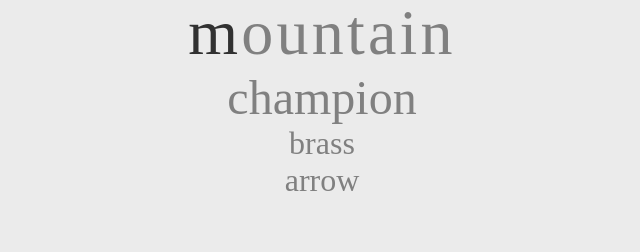
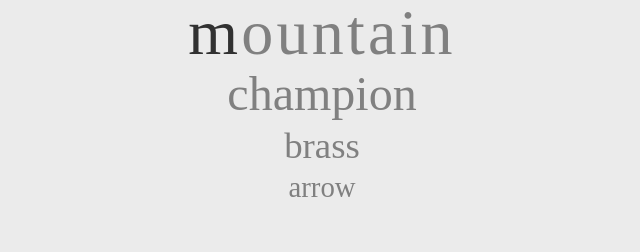
Before and after one commit to tomsarry/typer, a SvelteKit app: page / in a window 1280 px wide. Shown: the part 220-472 px from the top of the page, without its empty margins (318-958 px from the left). Built offline with nearby package versions, Linux system fonts and the light colour scheme.

Commit message:
refactor: change font size next words, add selection outline to restart button

```diff
--- a/src/routes/+page.svelte
+++ b/src/routes/+page.svelte
@@ -25,7 +25,7 @@
 	let rot = 360;
 
 	function handle_rotate() {
-		let restartButton = document.getElementById("reset-btn");
+		let restartButton = document.getElementById('reset-btn');
 		restartButton.style = 'transform: rotate(' + rot + 'deg)';
 		rot += 360;
 	}
@@ -99,7 +99,9 @@
 
 <div class="typer">
 	{#if won}
-		<p class="finish" in:fly={{ duration: 150 }}>Typed {data.words.length} words in {(time/1000).toFixed(2)}s</p>
+		<p class="finish" in:fly={{ duration: 150 }}>
+			Typed {data.words.length} words in {(time / 1000).toFixed(2)}s
+		</p>
 	{:else}
 		<div class="counter">
 			{wordIndex + 1} / {data.words.length}
@@ -125,7 +127,13 @@
 	{/if}
 
 	<form method="POST" action="?/reset" use:enhance>
-		<button on:click={handle_rotate} id="reset-btn" class="reset" data-key="reset" formaction="?/reset">
+		<button
+			on:click={handle_rotate}
+			id="reset-btn"
+			class="reset"
+			data-key="reset"
+			formaction="?/reset"
+		>
 			<img src={restart} alt="restart button" />
 		</button>
 	</form>
@@ -150,12 +158,12 @@
 		background: none;
 		color: inherit;
 		border: none;
+		border-radius: 50%;
 		padding: 0;
 		font: inherit;
 		cursor: pointer;
-		outline: inherit;
-		transition: opacity .2s ease;
-		transition: transform .4s ease-out;
+		transition: opacity 0.2s ease;
+		transition: transform 0.4s ease-out;
 	}
 
 	.reset:hover {
@@ -202,13 +210,18 @@
 
 	.next-word-0 {
 		font-size: 3em;
+		line-height: 1em;
+		margin-bottom: 10px;
 	}
 
 	.next-word-1 {
-		font-size: 2em;
+		font-size: 2.3em;
+		line-height: 1em;
+		margin-bottom: 8px;
 	}
 
 	.next-word-2 {
-		font-size: 2em;
+		font-size: 1.8em;
+		line-height: 1em;
 	}
 </style>
```
